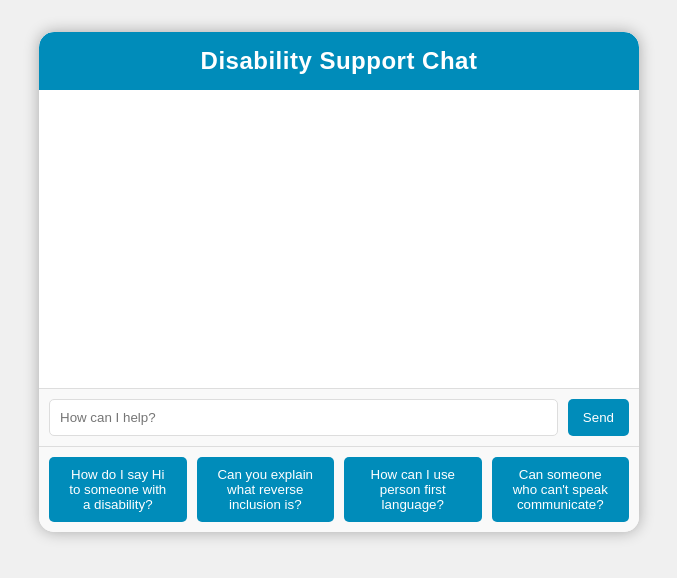
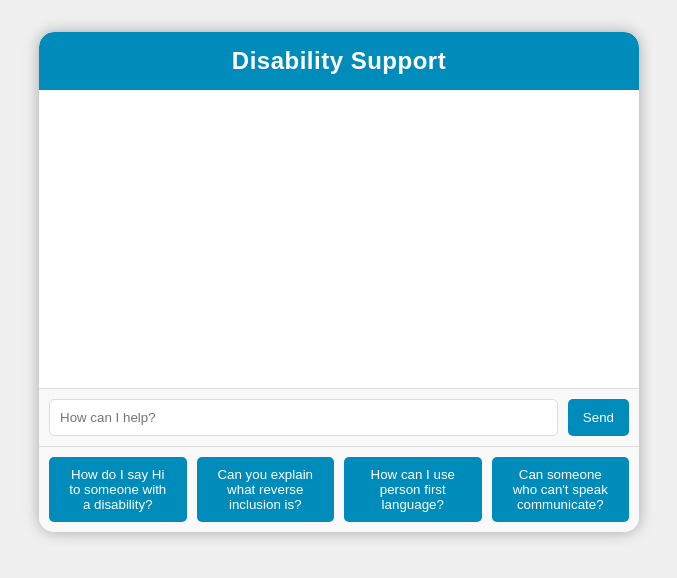
Before and after one commit to bwoods75/disabilitysupport, a website: page simple.html in a window 1280 px wide. Shown: the whole page, without its empty margins (301-978 px from the left). Drawn offline with Linux system fonts and the light colour scheme.

Commit message:
Update simple.html

```diff
--- a/simple.html
+++ b/simple.html
@@ -42,7 +42,7 @@
 <body>
   <div id="chat-window">
     <div id="chat-window-header">
-      Disability Support Chat
+      Disability Support
     </div>
     <div id="chat-history"></div>
     <div id="message-box">
```
